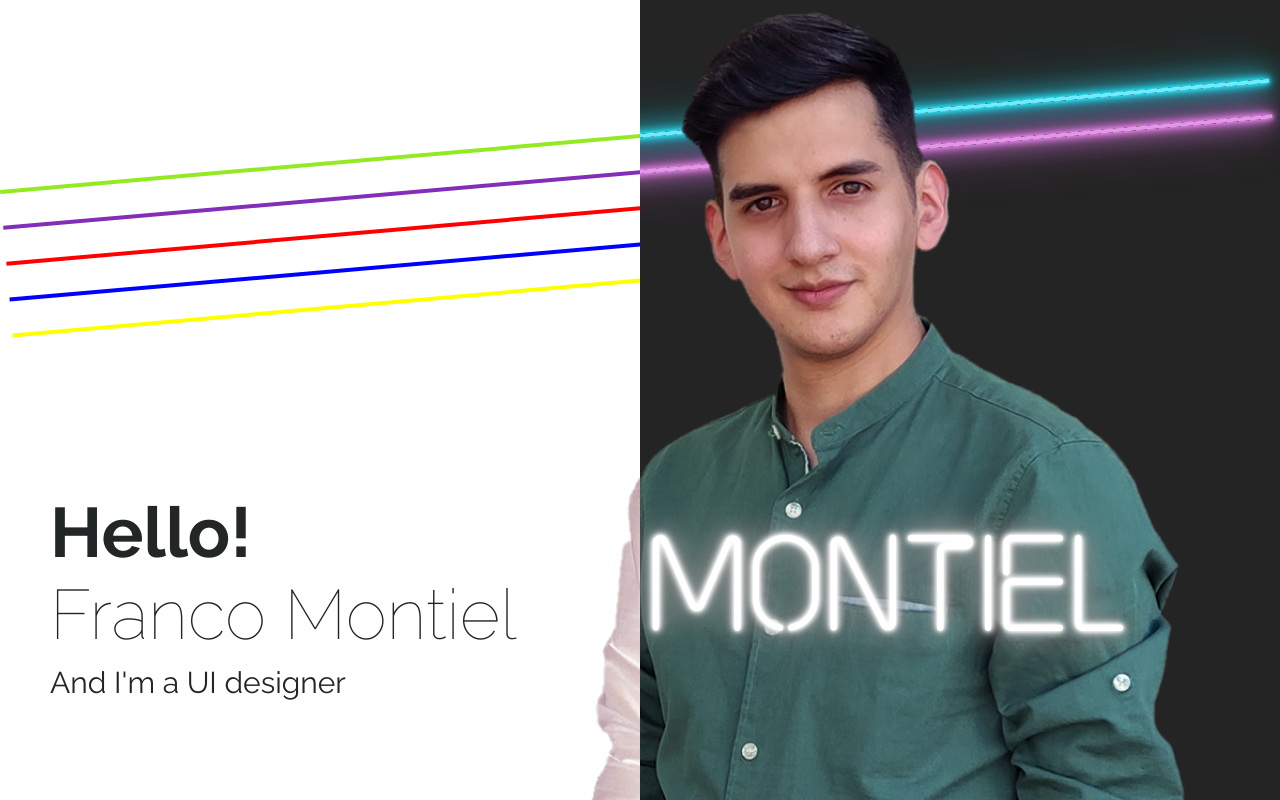
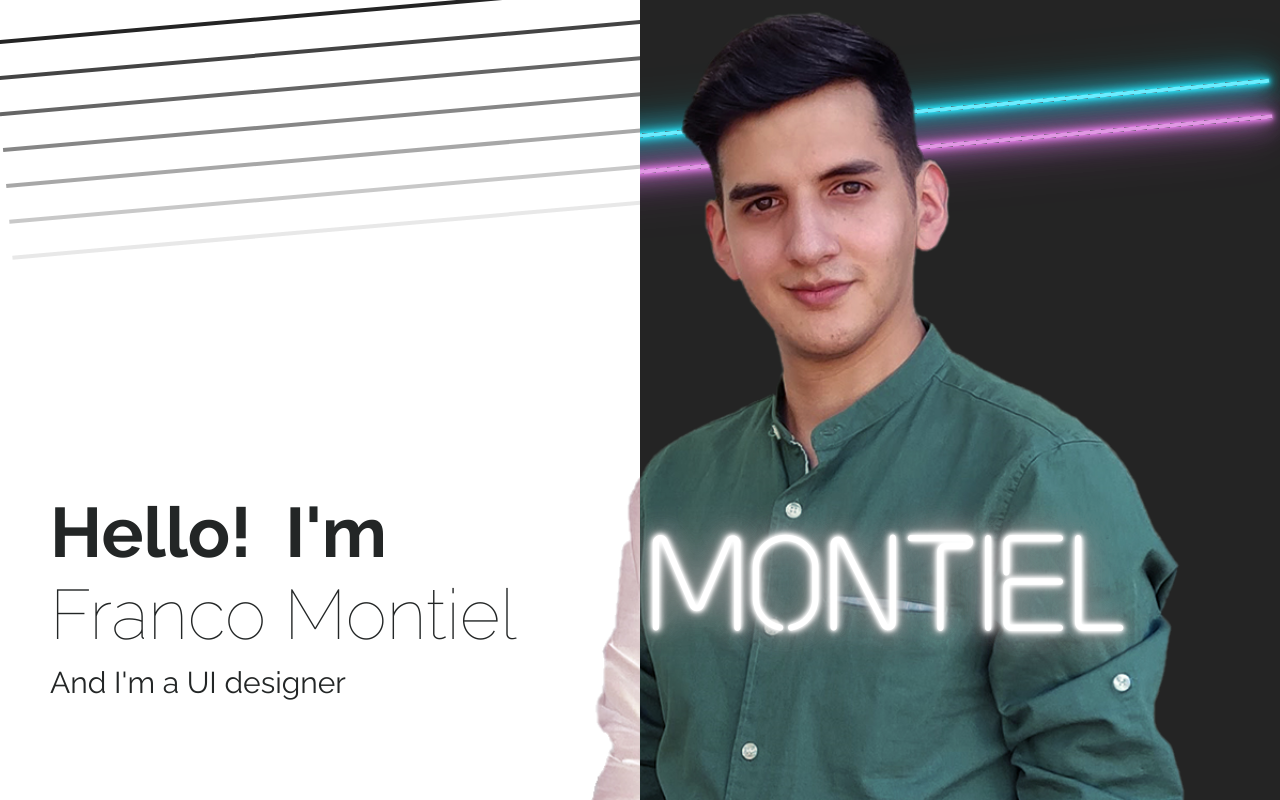
Before and after one commit to TheFrankemon/000, an Angular app: page / in a window 1280 px wide. Shown: the top 800 px of the page. Built offline with nearby package versions, Linux system fonts and the light colour scheme.

Commit message:
UI side changes
Change multicolor lines to b/w gradient

```diff
--- a/src/app/home/home.component.html
+++ b/src/app/home/home.component.html
@@ -9,11 +9,13 @@
         <div class="line"></div>
         <div class="line"></div>
         <div class="line"></div>
+        <div class="line"></div>
+        <div class="line"></div>
       </div>
       <img src="/assets/fmn.png"/>
       <div class="content">
         <div class="titles">
-          <h2 class="f-hello">Hello!</h2>
+          <h2 class="f-hello">Hello!&nbsp;&nbsp;I'm</h2>
           <p class="f-name">Franco Montiel</p>
           <p class="f-subtitle">And I'm a UI designer</p>
         </div>
--- a/src/app/home/home.component.scss
+++ b/src/app/home/home.component.scss
@@ -69,7 +69,7 @@
   }
 
   .dev-mode {
-    background-color: #242424;
+    background-color: var(--dark-background-color);
 
     .content {
       margin-left: 5%;
@@ -110,8 +110,31 @@
   width: 100vw;
 
   &:not(.neons) {
-    transform-origin: 0% 0%;
+    transform-origin: -134% 0%;
     right: 0px;
+
+    .line {
+      border-top: 4px solid var(--dark-background-color);
+
+      &:nth-child(2) {
+        opacity: 0.85;
+      }
+      &:nth-child(3) {
+        opacity: 0.7;
+      }
+      &:nth-child(4) {
+        opacity: 0.55;
+      }
+      &:nth-child(5) {
+        opacity: 0.4;
+      }
+      &:nth-child(6) {
+        opacity: 0.25;
+      }
+      &:nth-child(7) {
+        opacity: 0.1;
+      }
+    }
   }
 
   &.neons {
@@ -135,24 +158,6 @@
   width: 100%;
   margin-bottom: 32px;
   transition: all 0.5s;
-
-  &:not(.neons) {
-    &:nth-child(1) {
-      border-top: 4px solid #93e922;
-    }
-    &:nth-child(2) {
-      border-top: 4px solid #822eb9;
-    }
-    &:nth-child(3) {
-      border-top: 4px solid #FF0000;
-    }
-    &:nth-child(4) {
-      border-top: 4px solid #0000ff;
-    }
-    &:nth-child(5) {
-      border-top: 4px solid #ffff00;
-    }
-  }
 }
 
 .titles {
--- a/src/styles.scss
+++ b/src/styles.scss
@@ -41,13 +41,12 @@
   #{--icon-color-light}: var(--bw-light-color);
 
   /* Element-specific color variables */
-  #{--shadow-color}: #63676733;
   #{--neon-color-1}: #23E7F8;
   #{--neon-color-1L}: #67f2ff;
   #{--neon-color-2}: #E57EE8;
   #{--neon-color-2L}: #e197e4;
   #{--scrollbar-color}: #00000033;
-  // #{--main-background-color}: var(--bw-mid-light-color);
+  #{--dark-background-color}: #242424;
 }
 
 /* You can add global styles to this file, and also import other style files */
```
